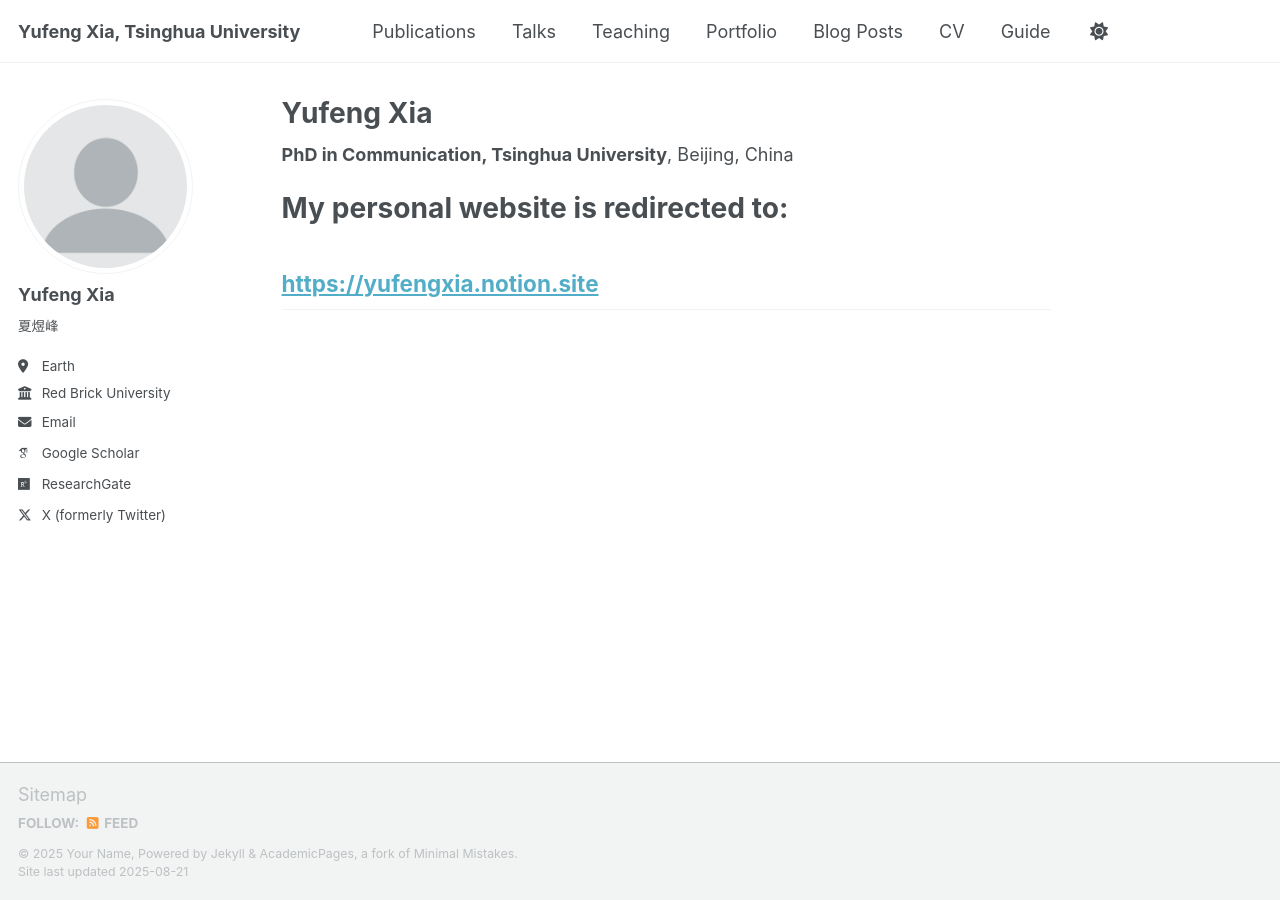
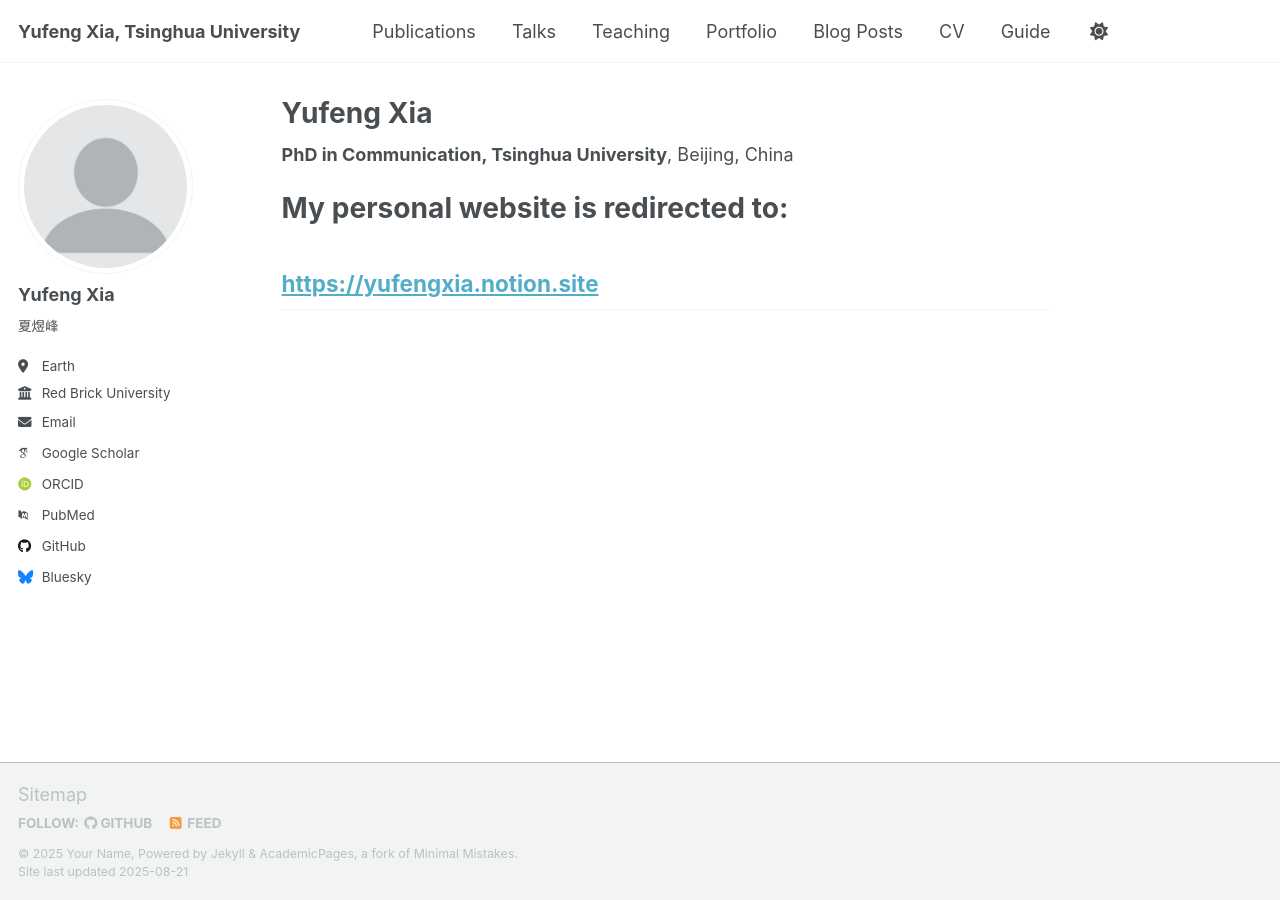
Before and after one commit to YufengXia/yufengxia.github.io, a Jekyll site: the page built from _pages/about.md, in a window 1280 px wide. Built offline with Jekyll 4.4.1, drawn with Linux system fonts in a browser that asks for light colours; some web fonts are replaced; a script that is not in the unit is left out; part of the change alters nothing that is shown.

Commit message:
Update _config.yml

```diff
--- a/_config.yml
+++ b/_config.yml
@@ -13,7 +13,7 @@ title                    : "Yufeng Xia, Tsinghua University"
 title_separator          : "-"
 name                     : &name "Your Name"
 description              : &description "personal description"
-url                      : https://yufengxia.notion.site # the base hostname & protocol for your site e.g. "https://[your GitHub username].github.io" or if you already have some other page hosted on Github then use "https://[your GitHub username].github.io/[Your Repo Name]"
+url                      : https://yufengxia.github.io # the base hostname & protocol for your site e.g. "https://[your GitHub username].github.io" or if you already have some other page hosted on Github then use "https://[your GitHub username].github.io/[Your Repo Name]"
 baseurl                  : "" # the subpath of your site, e.g. "/blog"
 repository               : "academicpages/academicpages.github.io"
 
@@ -24,36 +24,36 @@ author:
   # Biographic information
   avatar           : "profile.png"
   name             : "Yufeng Xia"
-  pronouns         : # example: "he/his"
+  pronouns         : # example: "she/her"
   bio              : "夏煜峰"
   location         : "Earth"
   employer         : "Red Brick University"
   uri              : # URL
-  email            : "yufeng.xia@outlook.com"
+  email            : "none@example.org"
 
   # Academic websites
   academia         : # URL
   arxiv            : # URL - Update with the correct link to your profile
-  googlescholar    : "https://scholar.google.co.uk/citations?user=IwCAgjMAAAAJ&hl=en"
+  googlescholar    : "https://scholar.google.com/citations?user=PS_CX0AAAAAJ"
   inspire-hep      : # URL
   impactstory      : # URL
-  #orcid            : "http://orcid.org/yourorcidurl"
+  orcid            : "http://orcid.org/yourorcidurl"
   semantic         : # URL
-  #pubmed           : "https://www.ncbi.nlm.nih.gov/pubmed/?term=john+snow"
-  researchgate     : "https://www.linkedin.com/in/%E6%B6%A6%E7%8E%BA-%E7%8E%8B-874371155/"# URL
+  pubmed           : "https://www.ncbi.nlm.nih.gov/pubmed/?term=john+snow"
+  researchgate     : # URL
   scopus           : # URL
 
   # Repositories and software development
   bitbucket        : # Username - Update with your username on the site
   codepen          : # Username
   dribbble         : # Username
-  #github           : "academicpages"
+  github           : "academicpages"
   kaggle           : # Username
   stackoverflow    : # User number or user number and name (i.e., use "1" or "1/jeff-atwood")
 
   # Social media
   artstation       : # Username
-  #bluesky          : "bsky.app" # Replace this with you Bluesky username
+  bluesky          : "bsky.app" # Replace this with you Bluesky username
   facebook         : # Username
   flickr           : # Username
   foursquare       : # Username
@@ -70,7 +70,7 @@ author:
   steam            : # Username
   telegram         : # URL
   tumblr           : # Username
-  twitter          : YfYufeng# Username for X / Twitter
+  twitter          : # Username for X / Twitter
   vine             : # Username
   weibo            : # Username
   wikipedia        : # Username
```
